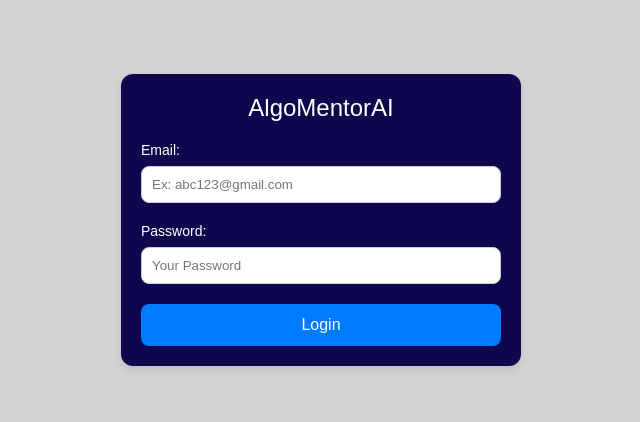
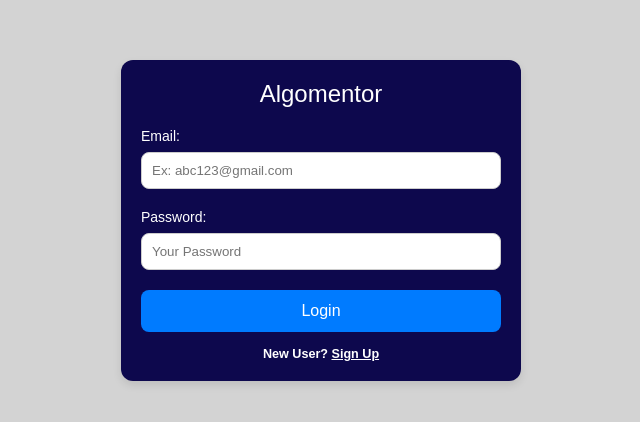
Before and after one commit to fathmamehnoor/algomentor, a React (Create React App) app in the folder Frontend/algomentorai/: page / in a window 1280 px wide. Shown: the part 180-602 px from the top of the page, without its empty margins (319-959 px from the left). Built offline with nearby package versions, Linux system fonts and the light colour scheme.

Commit message:
modified frontend

```diff
--- a/Frontend/algomentorai/src/App.css
+++ b/Frontend/algomentorai/src/App.css
@@ -24,9 +24,30 @@ body, html {
   display: flex;
   flex-direction: column;
   align-items: center;
-  justify-content: center;
+  justify-content: flex-start; /* Align content to the top */
   padding: 20px;
+  overflow-y: auto; /* Enables vertical scrolling */
+  max-height: 100vh; /* Restricts the sidebar height */
 }
+
+/* Optional: Add a custom scrollbar style */
+.sidebar::-webkit-scrollbar {
+  width: 8px; /* Width of the scrollbar */
+}
+
+.sidebar::-webkit-scrollbar-thumb {
+  background-color: #555; /* Color of the scrollbar handle */
+  border-radius: 4px; /* Rounded corners for the scrollbar */
+}
+
+.sidebar::-webkit-scrollbar-thumb:hover {
+  background-color: #777; /* Handle color on hover */
+}
+
+.sidebar::-webkit-scrollbar-track {
+  background-color: #030e45; /* Background of the scrollbar track */
+}
+
 
 .logo {
   width: 100px;
@@ -124,22 +145,31 @@ input[type="text"] {
   list-style-type: none; /* Removes default list styling */
   padding: 0; /* Removes default padding */
   margin: 0; /* Removes default margin */
+  display: flex;
+  flex-direction: column; /* Aligns buttons vertically */
+  align-items: center; /* Centers the buttons */
 }
 
 .topics-list li {
   margin: 10px 0; /* Adds space between list items */
+  width: 100%; /* Ensures buttons take full width of their container */
 }
 
 .topic-button {
-  background-color: #f5f5f5 ; /* Blue background */
-  color: #030e45; /* White text */
+  background-color: #f5f5f5; /* Light background */
+  color: #030e45; /* Dark text */
   border: none; /* No border */
   border-radius: 5px; /* Rounded corners */
   padding: 10px 15px; /* Padding around the button */
   cursor: pointer; /* Pointer cursor on hover */
   transition: background-color 0.3s; /* Smooth background color transition */
+  width: 90%; /* Same width for all buttons */
+  max-width: 300px; /* Optional: restrict the maximum width */
+  text-align: center; /* Center-align text */
+  font-size: 16px; /* Font size */
 }
 
 .topic-button:hover {
   background-color: #0056b3; /* Darker blue on hover */
+  color: white; /* White text on hover */
 }
--- a/Frontend/algomentorai/src/logins.css
+++ b/Frontend/algomentorai/src/logins.css
@@ -119,6 +119,22 @@ body {
   margin-top: 10px;
 }
 
+.signup-link {
+  margin-top: 15px !important;
+  font-size: 0.9rem !important;
+}
+
+.signup-text {
+  color: white !important;
+  font-weight: bold !important;
+  text-decoration: none !important;
+}
+
+.signup-text:hover {
+  text-decoration: underline !important;
+}
+
+
   /* .password-input {
     position: relative;
   }
--- a/Frontend/algomentorai/src/logins.js
+++ b/Frontend/algomentorai/src/logins.js
@@ -1,7 +1,8 @@
 import React, { useState } from 'react';
+import { Link } from 'react-router-dom';
 import axios from 'axios';
 import { useNavigate } from 'react-router-dom';
-import './style.css'; // Use the same stylesheet as SignUpForm
+import './style.css';
 
 const LoginPage = () => {
   const [email, setEmail] = useState('');
@@ -33,7 +34,7 @@ const LoginPage = () => {
 
   return (
     <div className="form-container">
-      <div className="form-header">AlgoMentorAI</div>
+      <div className="form-header">Algomentor</div>
       <form onSubmit={handleLogin}>
         <div className="input-group">
           <label htmlFor="email">Email:</label>
@@ -59,6 +60,10 @@ const LoginPage = () => {
         </div>
         {error && <div className="error-message">{error}</div>}
         <button type="submit" className="submit-btn">Login</button>
+        <div className="signup-link">
+          <span className="signup-text">New User? </span>
+          <Link to="/signup" className="signup-text">Sign Up</Link>
+        </div>
       </form>
     </div>
   );
--- a/Frontend/algomentorai/src/style.css
+++ b/Frontend/algomentorai/src/style.css
@@ -65,3 +65,18 @@ body {
   font-weight: bold;
   margin-top: 10px;
 }
+.signup-link {
+  margin-top: 15px !important;
+  font-size: 0.9rem !important;
+  text-align: center; /* Centers the text within its container */
+}
+
+.signup-text {
+  color: white !important;
+  font-weight: bold !important;
+  /*text-decoration: underline; /* Adds underline by default */
+}
+
+.signup-text:hover {
+  text-decoration: underline; /* Keeps the underline on hover */
+}
--- a/Frontend/algomentorai/src/styles/Header.css
+++ b/Frontend/algomentorai/src/styles/Header.css
@@ -36,3 +36,17 @@
     opacity: 1;
     text-align: center;
   }
+  .signup-link {
+    margin-top: 15px !important;
+    font-size: 0.9rem !important;
+  }
+
+  .signup-text {
+    color: white !important;
+    font-weight: bold !important;
+    text-decoration: none !important;
+  }
+
+  .signup-text:hover {
+    text-decoration: underline !important;
+  }
```
Also changed, not shown: Frontend/algomentorai/src/styles/main.css (line endings or trailing spaces). Lines whose indentation alone changed are shown as unchanged.
